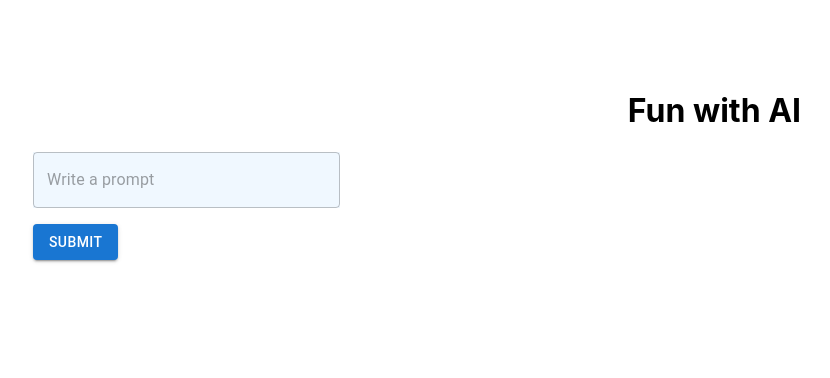
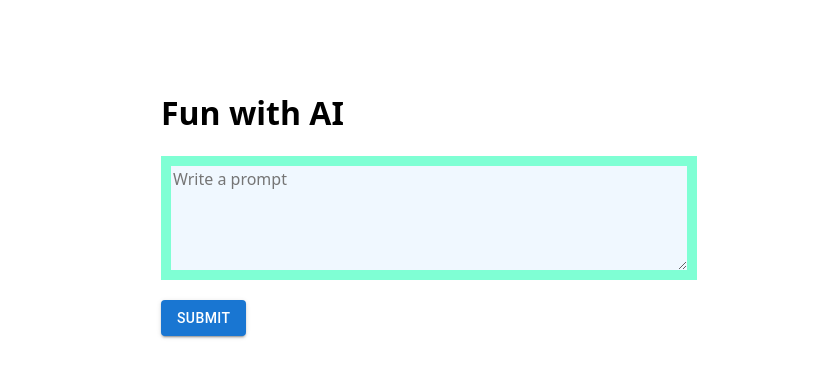
Before and after one commit to KagisoMashigo/fun_with_GPT-3, a React (Create React App) app: page / in a window 1280 px wide. Shown: the top 378 px of the page, without its empty margins (223-1053 px from the left). Built offline with nearby package versions, Linux system fonts and the light colour scheme; the HTML template or start-up script is replaced by a standard one.

Commit message:
refactor

```diff
--- a/src/components/atoms/Form.js
+++ b/src/components/atoms/Form.js
@@ -1,4 +1,4 @@
-import { Button, TextField } from "@mui/material";
+import { Button,  } from "@mui/material";
 import { useState, React } from "react";
 import { useForm } from "react-hook-form";
 import '../../styles/Form.css';
@@ -10,9 +10,11 @@ const PromptForm = () => {
 
   return (
     <form onSubmit={handleSubmit((data) => setData(JSON.stringify(data)))}>
-      <TextField className="text-field" fullWidth={false} {...register("prompt")} placeholder="Write a prompt" />
+      <textarea className="text-field" fullWidth={true} {...register("prompt")} placeholder="Write a prompt" />
       <p>{data}</p>
-      <Button className="Button" variant="contained" type="submit">Submit</Button>
+      <div className="button-span">
+        <Button variant="contained" type="submit">Submit</Button>
+      </div>
     </form>
   );
 }
--- a/src/styles/Form.css
+++ b/src/styles/Form.css
@@ -1,5 +1,25 @@
 .text-field {
   background-color: aliceblue;
-  width:40%;
-  height: 80%;
+  width:100%;
+  height: 100px;
+  border-color: aquamarine;
+  border-width: 10px;
+  font-family: 'Noto Sans', sans-serif;
+  font-size: medium;
 }
+
+.button-span{
+  /* align-self: flex-end; */
+  /* align-items: flex-end;
+  justify-self: flex-end;
+  justify-items: flex-end; */
+  align-items: center;
+  display: flex;
+}
+
+.Button {
+  /* align-self: flex-end;
+  align-items: flex-end;
+  justify-self: flex-end;
+  justify-items: flex-end; */
+}
--- a/src/styles/Header.css
+++ b/src/styles/Header.css
@@ -3,14 +3,16 @@
   flex-direction: column;
   /* change to responsive*/
   margin-top: 70px;
-  /* justify-content: center; */
-  width: 60%;
+  width: 40%;
 }
 
 .h1{
-  align-self: flex-end;
+  align-self: flex-start;
+  font-family: 'Noto Sans', sans-serif;
+
 }
 
 .form-container {
   height: 1000px;
+
 }
```
